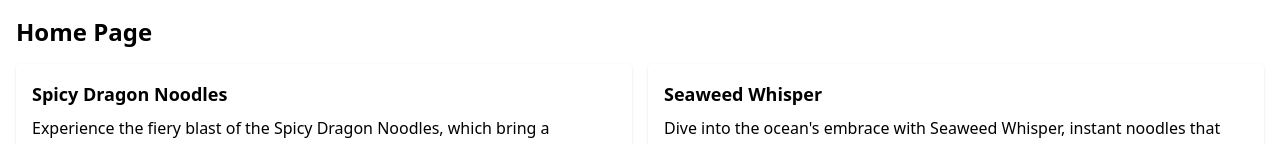
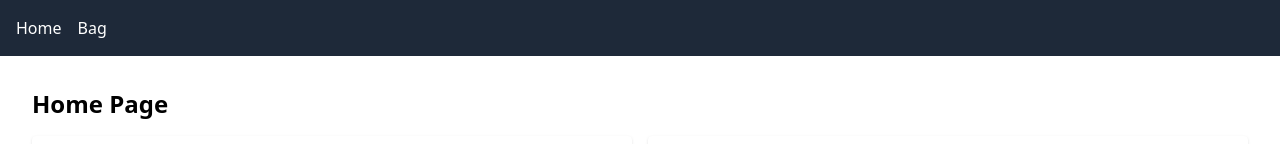
Before and after one commit to AlexVOiceover/svelteworkshop, a SvelteKit app: page / in a window 1280 px wide. Shown: the top 144 px of the page. Built offline with nearby package versions, Linux system fonts and the light colour scheme.

Commit message:
NavBar added

```diff
--- /dev/null
+++ b/src/lib/components/NavBar.svelte
@@ -0,0 +1,11 @@
+<script lang="ts">
+	// You can add any props or logic here if needed
+</script>
+
+<nav class="bg-gray-800 p-4 text-white">
+	<ul class="flex space-x-4">
+		<li><a href="/" class="hover:underline">Home</a></li>
+		<li><a href="#bag" class="hover:underline">Bag</a></li>
+		<!-- Add more links as needed -->
+	</ul>
+</nav>
--- a/src/lib/components/bag.svelte
+++ b/src/lib/components/bag.svelte
@@ -4,11 +4,11 @@
 	export let items: Product[];
 
 	function totalCartAmount() {
-		return items.reduce((acc, item) => acc + item.price * item.quantity, 0);
+		return items.reduce((acc, item) => acc + item.price * (item.quantity || 0), 0);
 	}
 </script>
 
-<div class="rounded bg-gray-100 p-4 shadow">
+<div id="bag" class="rounded bg-gray-100 p-4 shadow">
 	<h2 class="mb-2 text-lg font-semibold">Bag Items</h2>
 	<ul>
 		{#each items as item}
--- a/src/routes/+layout.svelte
+++ b/src/routes/+layout.svelte
@@ -1,6 +1,13 @@
 <script lang="ts">
 	import '../app.css';
-	let { children } = $props();
+	import NavBar from '$lib/components/NavBar.svelte';
+	// let { children } = $props();
 </script>
 
-{@render children()}
+<NavBar />
+
+<main class="container mx-auto p-4">
+	<slot />
+</main>
+
+<!-- {@render children()} -->
```
Also changed, not shown: src/routes/+page.svelte (+5 -2 lines).
